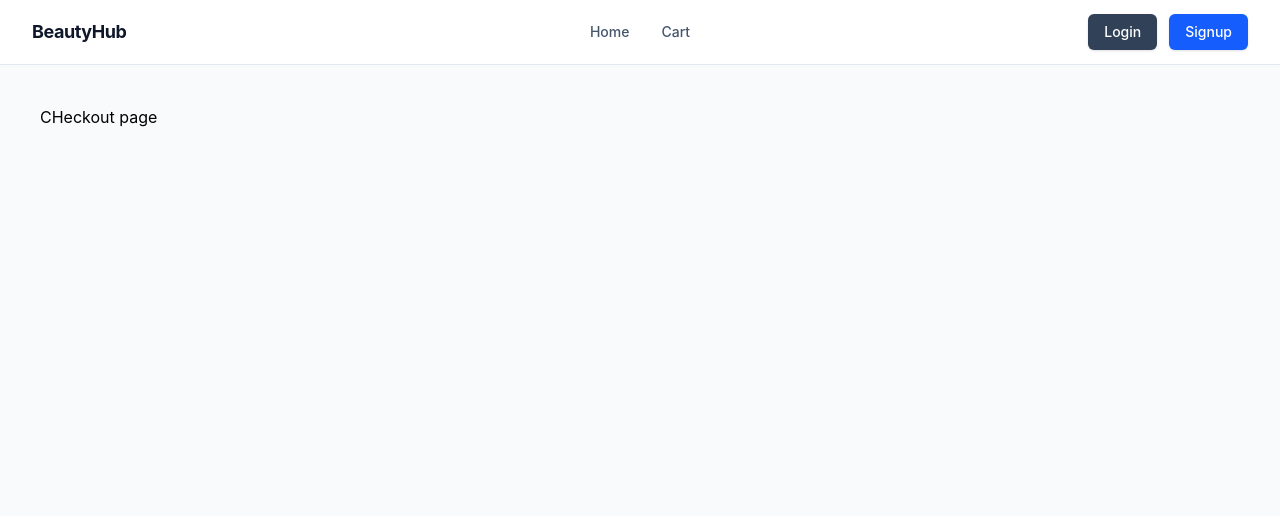
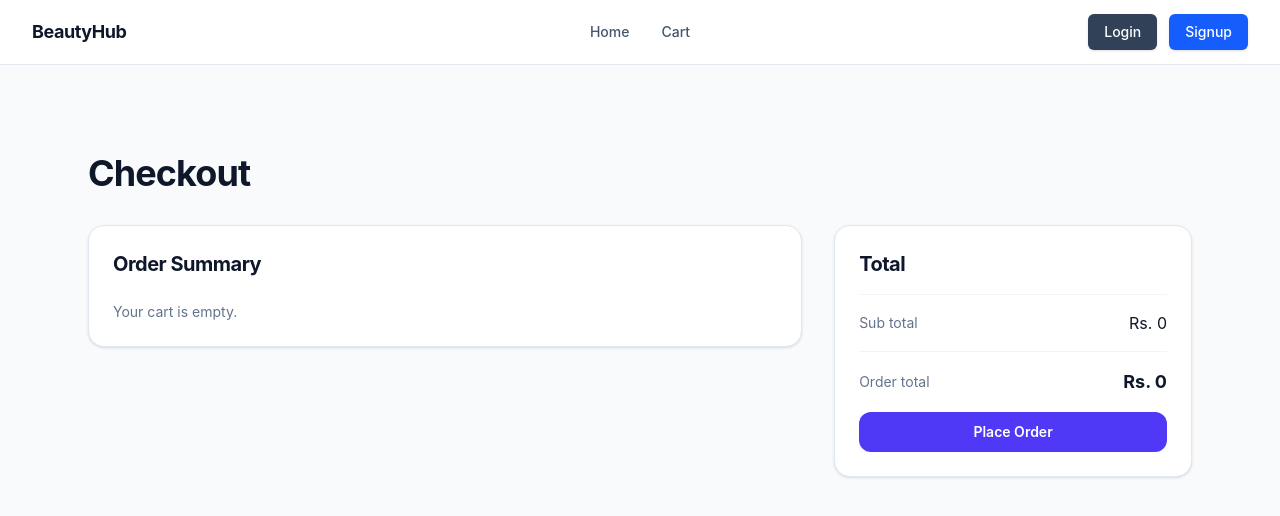
Before and after one commit to resma09/learning-react, a React (Vite) app: page /checkout in a window 1280 px wide. Shown: the top 516 px of the page. Built offline with nearby package versions, Linux system fonts and the light colour scheme.

Commit message:
cart and checkout added

```diff
--- a/src/App.jsx
+++ b/src/App.jsx
@@ -7,9 +7,11 @@ import ProductDetails from "./Pages/ProductDetails";
 
 import "./App.css";
 import AuthProvider from "./context/AuthContext";
+import CartProvider from "./context/CartContext";
 
 function App() {
   return (
+    <CartProvider>
       <AuthProvider>
         <div className="app flex min-h-screen flex-col bg-slate-50 font-sans">
           <Navbar />
@@ -23,6 +25,7 @@ function App() {
           </main>
         </div>
       </AuthProvider>
+    </CartProvider>
   );
 }
 
--- a/src/Pages/Checkout.jsx
+++ b/src/Pages/Checkout.jsx
@@ -1,3 +1,124 @@
-export default function Checkout(){
-    return <div> CHeckout page</div>
+import { useCart } from "../context/CartContext";
+
+export default function Checkout() {
+  const {
+    getCartItemsWithProducts,
+    updateQuantity,
+    removeFromCart,
+    getCartTotal,
+    clearCart,
+  } = useCart();
+  const cartItems = getCartItemsWithProducts();
+  const total = getCartTotal();
+
+  function placeOrder() {
+    alert("Successful Order!");
+    clearCart();
+  }
+  return (
+    <div className="flex flex-col min-h-[50vh] pt-8 sm:pt-12 px-6 md:px-12">
+      {/* PAGE HEADER */}
+      <div className="mb-8">
+        <h1 className="text-3xl font-bold tracking-tight text-slate-900 sm:text-4xl">
+          Checkout
+        </h1>
+      </div>
+
+      {/* CHECKOUT CONTAINER */}
+      <div className="flex flex-col lg:flex-row gap-8 items-start">
+        {/* ORDER SUMMARY */}
+        <div className="flex flex-col gap-6 w-full lg:w-2/3 bg-white rounded-2xl border border-slate-200 shadow-sm p-6">
+          <h2 className="text-xl font-bold tracking-tight text-slate-900">
+            Order Summary
+          </h2>
+
+          {/* CART ITEMS */}
+          {cartItems.length === 0 ? (
+            <p className="text-sm text-slate-500">Your cart is empty.</p>
+          ) : (
+            cartItems.map((item) => (
+              <div
+                key={item.product.id}
+                className="flex items-center gap-4 border-b border-slate-100 pb-4 last:border-b-0 last:pb-0"
+              >
+                {/* IMAGE */}
+                <div className="w-20 h-20 rounded-xl overflow-hidden shrink-0">
+                  <img
+                    src={item.product.image}
+                    alt={item.product.name}
+                    className="w-full h-full object-cover hover:scale-105 transition-transform duration-300"
+                  />
+                </div>
+
+                {/* DETAILS */}
+                <div className="flex flex-col gap-1 flex-1">
+                  <p className="text-sm font-semibold text-slate-800">
+                    {item.product.name}
+                  </p>
+                  <p className="text-xs text-slate-500">
+                    Rs. {item.product.price} each
+                  </p>
+                </div>
+
+                {/* QUANTITY CONTROLS */}
+                <div className="flex items-center gap-2">
+                  <button
+                    onClick={() => updateQuantity(item.id, item.quantity - 1)}
+                    className="w-7 h-7 rounded-lg border border-slate-200 bg-slate-50 text-slate-700 text-sm font-bold hover:bg-slate-100 transition flex items-center justify-center"
+                  >
+                    −
+                  </button>
+                  <span className="text-sm font-semibold text-slate-800 min-w-[20px] text-center">
+                    {item.quantity}
+                  </span>
+                  <button
+                    onClick={() => updateQuantity(item.id, item.quantity + 1)}
+                    className="w-7 h-7 rounded-lg border border-slate-200 bg-slate-50 text-slate-700 text-sm font-bold hover:bg-slate-100 transition flex items-center justify-center"
+                  >
+                    +
+                  </button>
+                </div>
+
+                {/* ITEM TOTAL */}
+                <p className="text-sm font-bold text-slate-900 min-w-[80px] text-right">
+                  Rs. {(item.product.price * item.quantity).toFixed(2)}
+                </p>
+
+                {/* REMOVE */}
+                <button
+                  onClick={() => removeFromCart(item.id)}
+                  className="text-xs text-red-400 hover:text-red-600 font-medium transition"
+                >
+                  Remove
+                </button>
+              </div>
+            ))
+          )}
+        </div>
+
+        {/* ORDER TOTAL CARD */}
+        <div className="w-full lg:w-1/3 bg-white rounded-2xl border border-slate-200 shadow-sm p-6 flex flex-col gap-4">
+          <h2 className="text-xl font-bold tracking-tight text-slate-900">
+            Total
+          </h2>
+          <div className="flex items-center justify-between border-t border-slate-100 pt-4">
+            <span className="text-sm text-slate-500">Sub total</span>
+            <span className="text-md text-slate-900">Rs. {total}</span>
+          </div>
+          <div className="flex items-center justify-between border-t border-slate-100 pt-4">
+            <span className="text-sm text-slate-500">Order total</span>
+            <span className="text-lg font-bold text-slate-900">
+              Rs. {total}
+            </span>
+          </div>
+          <button
+            onClick={placeOrder}
+            className="w-full rounded-xl bg-indigo-600 text-white text-sm font-semibold py-2.5 hover:bg-indigo-700 active:scale-95 transition-all duration-150 focus:outline-none focus:ring-2 focus:ring-indigo-400 focus:ring-offset-2"
+          >
+            Place Order
+          </button>
+        </div>
+      </div>
+    </div>
+  );
 }
--- a/src/Pages/ProductDetails.jsx
+++ b/src/Pages/ProductDetails.jsx
@@ -1,6 +1,7 @@
 import { useEffect, useState } from "react";
 import { useNavigate, useParams } from "react-router-dom";
-import { getProductsById } from "../data/products";
+import { getProductById } from "../data/products";
+import { useCart } from "../context/CartContext";
 
 export default function ProductDetails() {
   const { id } = useParams();
@@ -21,6 +22,13 @@ export default function ProductDetails() {
   if (!product) {
     return <h1>Loading ....</h1>;
   }
+
+  const { addToCart, cartItems } = useCart();
+  const productInCart = cartItems.find((item) => item.id === product.id);
+
+  const productQuantityLabel = productInCart
+    ? `(${productInCart.quantity})`
+    : " ";
 
   return (
     <div className="flex flex-col min-h-[50vh] pt-8 sm:pt-12 px-6 md:px-12">
@@ -45,8 +53,11 @@ export default function ProductDetails() {
           <p className="text-sm text-slate-500 leading-relaxed">
             {product.description}
           </p>
-          <button className="w-full rounded bg-indigo-600 text-white text-sm font-semibold py-2.5 hover:bg-indigo-700 active:scale-95 transition-all duration-150 focus:outline-none focus:ring-2 focus:ring-indigo-400 focus:ring-offset-2">
-            Add to Cart
+          <button
+            onClick={() => addToCart(product.id)}
+            className="w-full rounded bg-indigo-600 text-white text-sm font-semibold py-2.5 hover:bg-indigo-700 active:scale-95 transition-all duration-150 focus:outline-none focus:ring-2 focus:ring-indigo-400 focus:ring-offset-2"
+          >
+            Add to Cart {productQuantityLabel}
           </button>
 
           {/* <p className="text-sm text-slate-500 leading-relaxed">
--- a/src/components/ProductCard.jsx
+++ b/src/components/ProductCard.jsx
@@ -1,6 +1,14 @@
 import { Link } from "react-router-dom";
+import { useCart } from "../context/CartContext";
 
 export default function ProductCard({ product }) {
+  const { addToCart, cartItems } = useCart();
+  const productInCart = cartItems.find((item) => item.id === product.id);
+
+  const productQuantityLabel = productInCart
+    ? `(${productInCart.quantity})`
+    : " ";
+
   return (
     <div className="rounded-lg border border-slate-200 bg-white overflow-hidden shadow-sm hover:shadow-md hover:-translate-y-1 transition-all duration-200 flex flex-col">
       {/* IMAGE */}
@@ -31,8 +39,11 @@ export default function ProductCard({ product }) {
           >
             View Details
           </Link>
-          <button className="px-4 py-2 rounded bg-indigo-600 text-white text-sm hover:bg-indigo-700 active:scale-95 transition-all duration-150 focus:outline-none focus:ring-2 focus:ring-indigo-400 focus:ring-offset-2">
-            Add to Cart
+          <button
+            onClick={() => addToCart(product.id)}
+            className="px-4 py-2 rounded bg-indigo-600 text-white text-sm hover:bg-indigo-700 active:scale-95 transition-all duration-150 focus:outline-none focus:ring-2 focus:ring-indigo-400 focus:ring-offset-2"
+          >
+            Add to Cart {productQuantityLabel}
           </button>
         </div>
       </div>
--- /dev/null
+++ b/src/context/CartContext.jsx
@@ -0,0 +1,83 @@
+import { createContext, useContext, useState } from "react";
+import { getProductById } from "../data/products";
+
+const CartContext = createContext(null);
+
+export default function CartProvider({ children }) {
+  const [cartItems, setCartItems] = useState([]); //{id:2 quantity: 2}
+
+  function addToCart(productID) {
+    const existing = cartItems.find((item) => item.id === productID);
+    if (existing) {
+      const currentQuantity = existing.quantity;
+      const updatedCartItems = cartItems.map((item) =>
+        item.id === productID
+          ? { id: productID, quantity: currentQuantity + 1 }
+          : item,
+      );
+      setCartItems(updatedCartItems);
+    } else {
+      setCartItems([...cartItems, { id: productID, quantity: 1 }]);
+    }
+  }
+
+  function getCartItemsWithProducts() {
+    return cartItems
+      .map((item) => ({
+        ...item,
+        product: getProductById(item.id),
+      }))
+      .filter((item) => item.product);
+  }
+
+  function removeFromCart(productID) {
+    setCartItems(cartItems.filter((item) => item.id !== productID));
+  }
+
+  function updateQuantity(productID, quantity) {
+    if (quantity <= 0) {
+      removeFromCart(productID);
+      return;
+    }
+    setCartItems(
+      cartItems.map((item) =>
+        item.id === productID ? { ...item, quantity } : item,
+      ),
+    );
+  }
+
+  function getCartTotal() {
+    const total = cartItems.reduce((total, item) => {
+      const product = getProductById(item.id);
+      return total + (product ? product.price * item.quantity : 0);
+    }, 0);
+
+    return total;
+  }
+
+  function clearCart() {
+    setCartItems([]);
+  }
+
+  return (
+    <CartContext.Provider
+      value={{
+        cartItems,
+        addToCart,
+        getCartItemsWithProducts,
+        removeFromCart,
+        updateQuantity,
+        getCartTotal,
+        clearCart,
+      }}
+    >
+      {children}
+    </CartContext.Provider>
+  );
+}
+
+export function useCart() {
+  const context = useContext(CartContext);
+
+  return context;
+}
--- a/src/data/products.js
+++ b/src/data/products.js
@@ -69,6 +69,6 @@ export function getProducts() {
   return products;
 }
 
-export function getProductsById(id) {
+export function getProductById(id) {
   return products.find((p) => p.id === Number(id));
 }
```
Lines whose indentation alone changed are shown as unchanged.
